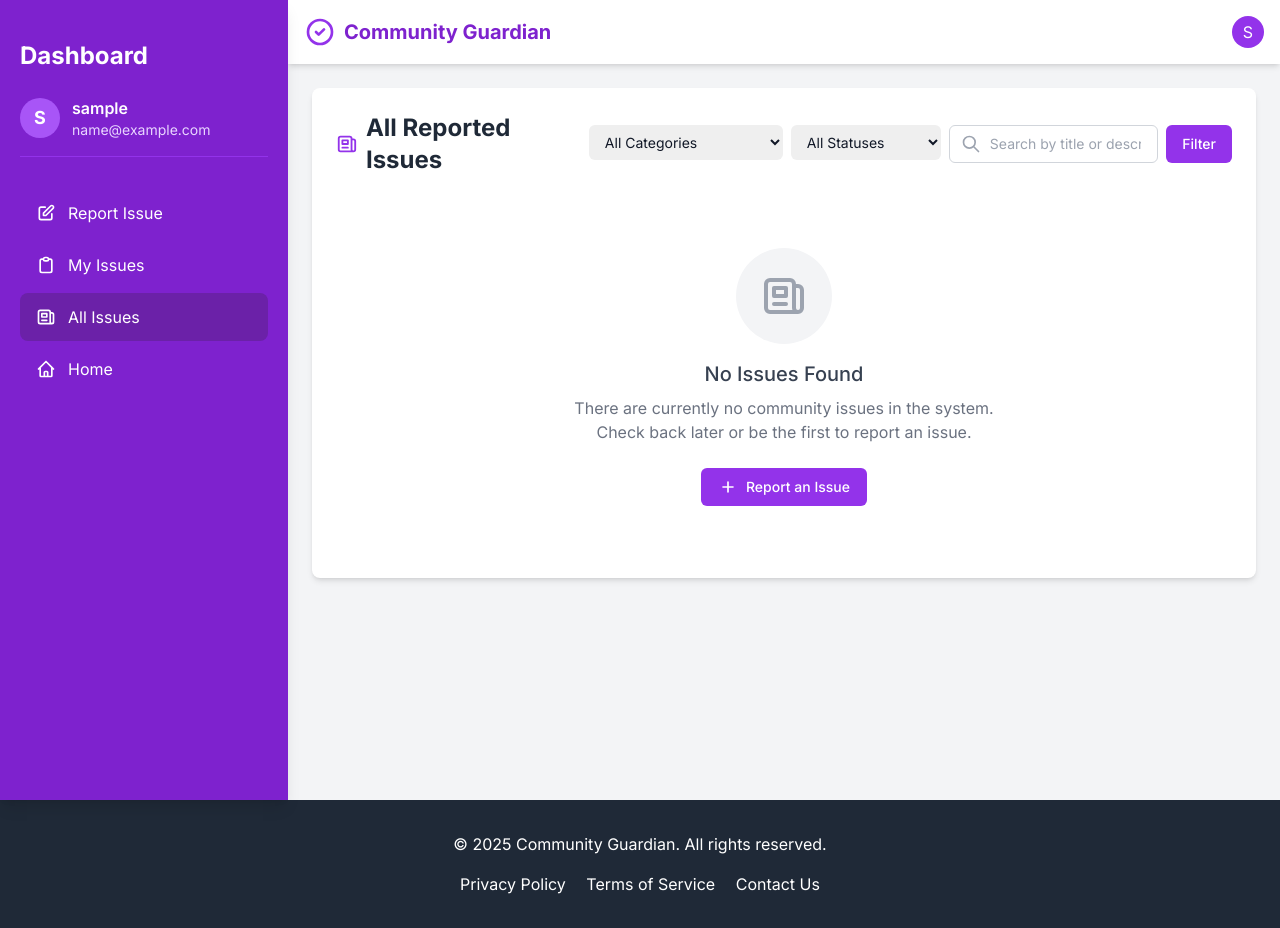
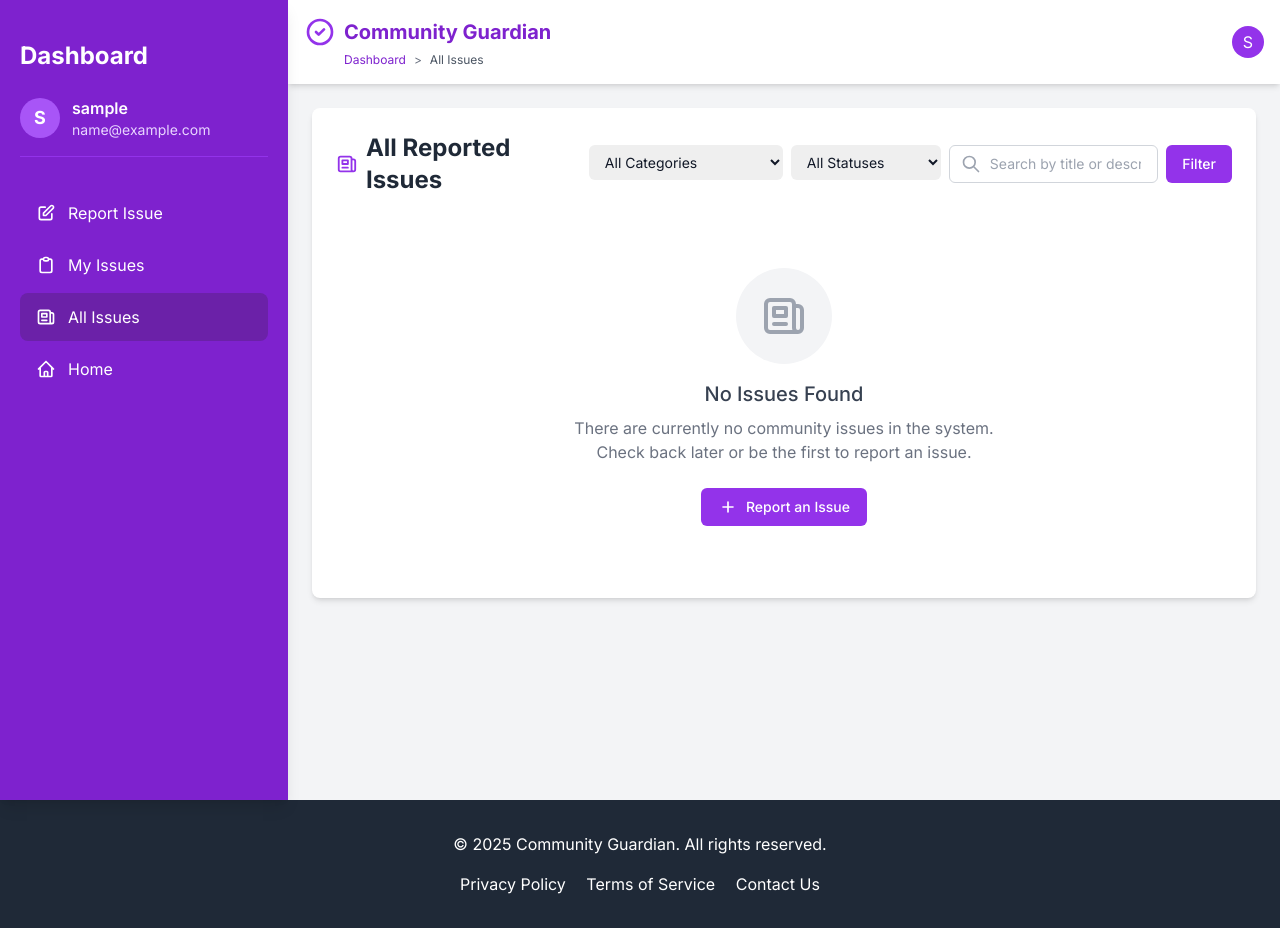
Before and after one commit to LepharamRamchiary/community_guardian, a Django app: page /issue/all_issues/ in a window 1280 px wide. Run offline with Django 5.2, Linux system fonts and the light colour scheme; the visitor is signed in with stand-in values (Sample User, id 1); data that the repository does not hold is empty; some libraries are stand-ins or nearby versions.

Commit message:
add  breadcrumbs

```diff
--- a/community_guardian/issue/templates/dashboard/dashboard.html
+++ b/community_guardian/issue/templates/dashboard/dashboard.html
@@ -85,6 +85,7 @@
           </button>
 
           <!-- Logo/Title -->
+          <div class="flex flex-col">
             <div class="flex items-center">
               <a href="{% url 'leanding' %}" class="text-xl font-bold text-purple-700 flex items-center">
                 <svg
@@ -105,6 +106,31 @@
                  Community Guardian
               </a>
             </div>
+             <!-- Breadcrumbs -->
+              <nav class="mt-1 text-xs text-gray-500" aria-label="Breadcrumb">
+                <ol class="list-reset flex space-x-2">
+                  <li>
+                    <a href="{% url 'dashboard' %}" class="hover:underline ml-10 {% if request.resolver_match.url_name == 'dashboard' %}text-gray-600{% else %}text-purple-700{% endif %}">Dashboard</a>
+                  </li>
+                  {% if request.resolver_match.url_name == 'report_issue' %}
+                    <li><span>&gt;</span></li>
+                    <li class="text-gray-600">Report Issue</li>
+                  {% elif request.resolver_match.url_name == 'my_issue' %}
+                    <li><span>&gt;</span></li>
+                    <li class="text-gray-600">My Issues</li>
+                  {% elif request.resolver_match.url_name == 'all_issues_public' %}
+                    <li><span>&gt;</span></li>
+                    <li class="text-gray-600">All Issues</li>
+                  {% elif request.resolver_match.url_name == 'issue_detail' %}
+                    <li><span>&gt;</span></li>
+                    <li><a href="{% url 'my_issue' %}" class="hover:underline text-purple-700">My Issues</a></li>
+                    <li><span>&gt;</span></li>
+                    <li class="text-gray-600">Issue Details</li>
+                  {% endif %}
+                </ol>
+            </nav>
+          </div>
+
 
           <!-- User menu -->
           <div class="relative">
```
Lines whose indentation alone changed are shown as unchanged.
